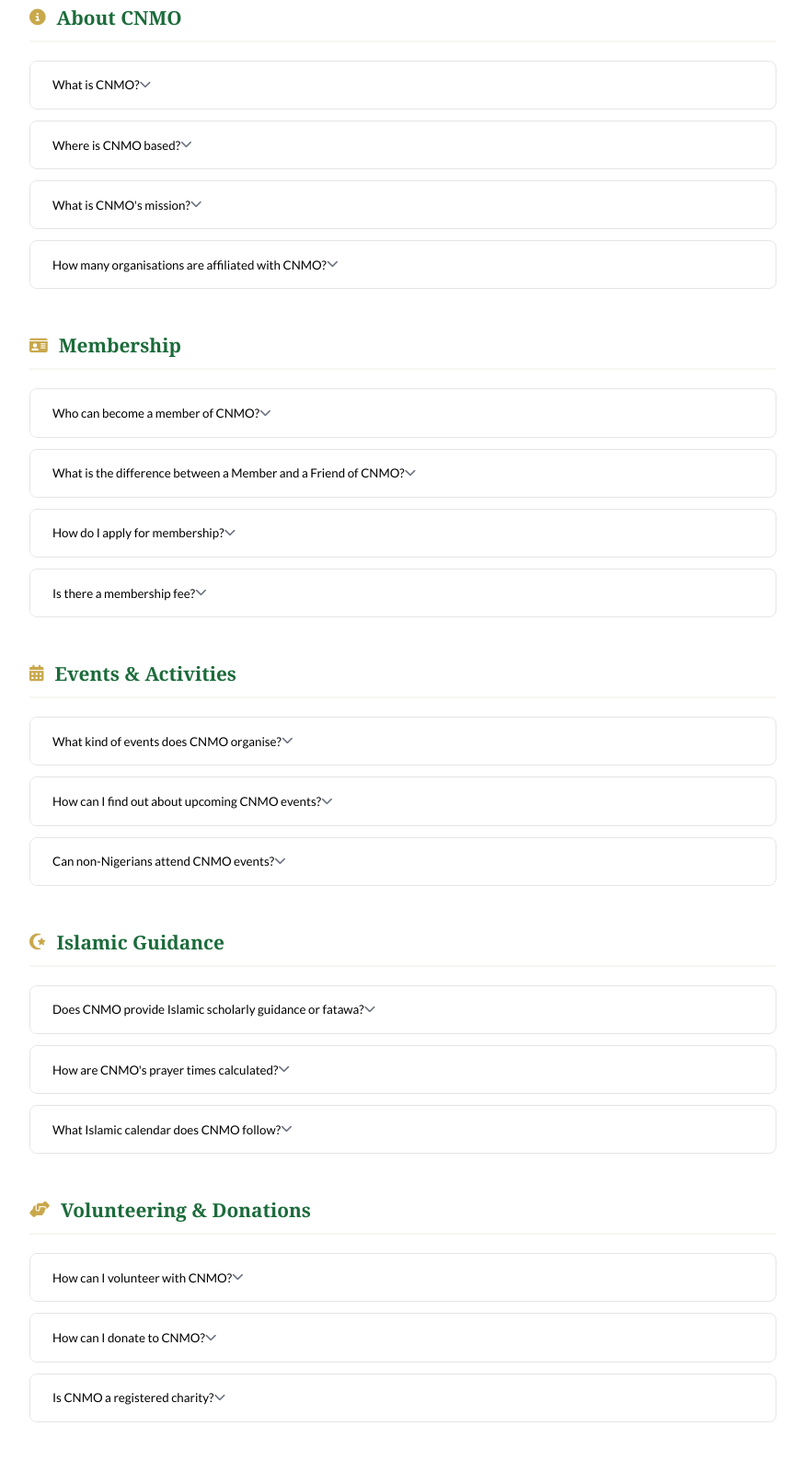
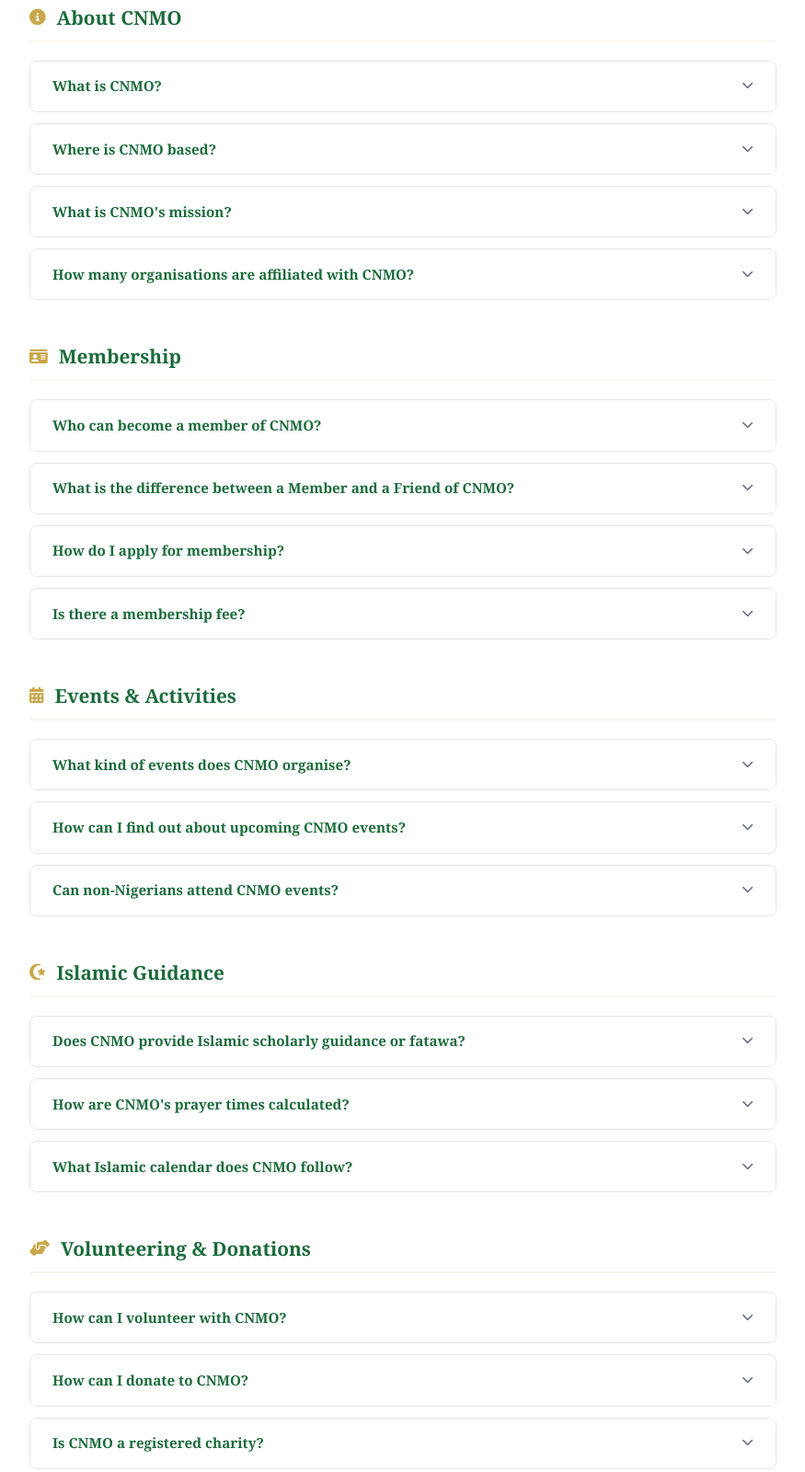
Before and after one commit to Ayam7273/cnmo, a plain HTML site: page faq.html in a window 1280 px wide. Shown: the part 780-2380 px from the top of the page at 92% size, without its empty margins (202-1077 px from the left). Drawn offline with Linux system fonts and the light colour scheme; a web font is replaced by a local one.

Commit message:
5th commit

```diff
--- a/faq.html
+++ b/faq.html
@@ -116,40 +116,40 @@
         <h3 class="faq-category-title"><i class="fas fa-info-circle"></i> About CNMO</h3>
 
         <div class="accordion-item">
-          <button class="accordion-header" aria-expanded="false">
-            What is CNMO?
+          <div class="accordion-header" aria-expanded="false">
+            <h4>What is CNMO?</h4>
             <i class="fas fa-chevron-down accordion-icon"></i>
-          </button>
+          </div>
           <div class="accordion-body">
             <p>CNMO stands for the Council of Nigerian Muslim Organisations. We are the national Islamic umbrella body representing Nigerian Muslim organisations across the United Kingdom. Founded to unite the Nigerian Muslim ummah, CNMO works to promote Islamic values, coordinate community activities, and serve as a collective voice for its member organisations.</p>
           </div>
         </div>
 
         <div class="accordion-item">
-          <button class="accordion-header" aria-expanded="false">
-            Where is CNMO based?
+          <div class="accordion-header" aria-expanded="false">
+            <h4>Where is CNMO based?</h4>
             <i class="fas fa-chevron-down accordion-icon"></i>
-          </button>
+          </div>
           <div class="accordion-body">
             <p>CNMO is based in London. Our registered address is 365 Old Kent Rd, London SE1 5JH, United Kingdom. However, our activities and member organisations span the length and breadth of the United Kingdom, from London and Birmingham to Manchester and Coventry.</p>
           </div>
         </div>
 
         <div class="accordion-item">
-          <button class="accordion-header" aria-expanded="false">
-            What is CNMO's mission?
+          <div class="accordion-header" aria-expanded="false">
+            <h4>What is CNMO's mission?</h4>
             <i class="fas fa-chevron-down accordion-icon"></i>
-          </button>
+          </div>
           <div class="accordion-body">
             <p>Our mission is rooted in three core pillars: <strong>Unity</strong> - bringing together Nigerian Muslim organisations under one roof; <strong>Education</strong> - promoting Islamic knowledge through lectures, e-bulletins, and conferences; and <strong>Service</strong> - advocating for the welfare and needs of the Nigerian Muslim community in the UK. All our activities are guided by the Holy Qur'an and the Sunnah of the Prophet Muhammad (SAW).</p>
           </div>
         </div>
 
         <div class="accordion-item">
-          <button class="accordion-header" aria-expanded="false">
-            How many organisations are affiliated with CNMO?
+          <div class="accordion-header" aria-expanded="false">
+            <h4>How many organisations are affiliated with CNMO?</h4>
             <i class="fas fa-chevron-down accordion-icon"></i>
-          </button>
+          </div>
           <div class="accordion-body">
             <p>CNMO currently has 19 affiliated member organisations across the UK. These range from local Islamic societies and mosques to national welfare trusts and prayer groups. You can view the full list on our <a href="affiliates.html" style="color:var(--primary-green);font-weight:600;">Affiliates page</a>.</p>
           </div>
@@ -161,40 +161,40 @@
         <h3 class="faq-category-title"><i class="fas fa-id-card"></i> Membership</h3>
 
         <div class="accordion-item">
-          <button class="accordion-header" aria-expanded="false">
-            Who can become a member of CNMO?
+          <div class="accordion-header" aria-expanded="false">
+            <h4>Who can become a member of CNMO?</h4>
             <i class="fas fa-chevron-down accordion-icon"></i>
-          </button>
+          </div>
           <div class="accordion-body">
             <p>CNMO membership is open to Nigerian Muslim organisations registered or operating within the United Kingdom. If you represent an Islamic society, mosque, welfare group, or similar organisation with Nigerian Muslim members, you are eligible to apply. Individual membership is not currently available, though individuals can register as a <a href="become_friend.html" style="color:var(--primary-green);font-weight:600;">Friend of CNMO</a>.</p>
           </div>
         </div>
 
         <div class="accordion-item">
-          <button class="accordion-header" aria-expanded="false">
-            What is the difference between a Member and a Friend of CNMO?
+          <div class="accordion-header" aria-expanded="false">
+            <h4>What is the difference between a Member and a Friend of CNMO?</h4>
             <i class="fas fa-chevron-down accordion-icon"></i>
-          </button>
+          </div>
           <div class="accordion-body">
             <p><strong>Members</strong> are organisations that formally affiliate with CNMO. They gain voting rights, representation at executive level, and full access to CNMO's resources and activities. <strong>Friends</strong> are individual supporters who wish to stay connected with CNMO, receive our updates, and support our mission. Friends do not carry voting rights but are valued members of our community.</p>
           </div>
         </div>
 
         <div class="accordion-item">
-          <button class="accordion-header" aria-expanded="false">
-            How do I apply for membership?
+          <div class="accordion-header" aria-expanded="false">
+            <h4>How do I apply for membership?</h4>
             <i class="fas fa-chevron-down accordion-icon"></i>
-          </button>
+          </div>
           <div class="accordion-body">
             <p>You can apply online through our <a href="become_member.html" style="color:var(--primary-green);font-weight:600;">Become a Member</a> page. Fill in the membership application form with your organisation's details and the reasons for joining. Our team will review your application and respond within a reasonable timeframe. You may also email us at <a href="mailto:info@cnmo.uk" style="color:var(--primary-green);">info@cnmo.uk</a> for further guidance.</p>
           </div>
         </div>
 
         <div class="accordion-item">
-          <button class="accordion-header" aria-expanded="false">
-            Is there a membership fee?
+          <div class="accordion-header" aria-expanded="false">
+            <h4>Is there a membership fee?</h4>
             <i class="fas fa-chevron-down accordion-icon"></i>
-          </button>
+          </div>
           <div class="accordion-body">
             <p>Membership fee details are shared during the application process. CNMO operates as a non-profit umbrella body, and any fees collected are used solely to support the administration and activities of the council. Please contact us at <a href="mailto:info@cnmo.uk" style="color:var(--primary-green);">info@cnmo.uk</a> for the current membership fee structure.</p>
           </div>
@@ -206,30 +206,30 @@
         <h3 class="faq-category-title"><i class="fas fa-calendar-alt"></i> Events & Activities</h3>
 
         <div class="accordion-item">
-          <button class="accordion-header" aria-expanded="false">
-            What kind of events does CNMO organise?
+          <div class="accordion-header" aria-expanded="false">
+            <h4>What kind of events does CNMO organise?</h4>
             <i class="fas fa-chevron-down accordion-icon"></i>
-          </button>
+          </div>
           <div class="accordion-body">
             <p>CNMO organises a wide range of events including Islamic lectures and seminars, community conferences (such as the London Conference on Islam and World), Eid celebrations, Jumu'ah reminders, welfare and charity drives, and youth programmes. Events are hosted across the UK in member organisations' mosques and community centres.</p>
           </div>
         </div>
 
         <div class="accordion-item">
-          <button class="accordion-header" aria-expanded="false">
-            How can I find out about upcoming CNMO events?
+          <div class="accordion-header" aria-expanded="false">
+            <h4>How can I find out about upcoming CNMO events?</h4>
             <i class="fas fa-chevron-down accordion-icon"></i>
-          </button>
+          </div>
           <div class="accordion-body">
             <p>You can visit our <a href="events.html" style="color:var(--primary-green);font-weight:600;">Events page</a> for a list of upcoming events, or subscribe to our newsletter at the bottom of the homepage to receive updates directly in your inbox. We also share announcements on our <a href="https://www.facebook.com/cnmoorganisation/" target="_blank" rel="noopener noreferrer" style="color:var(--primary-green);">Facebook page</a> and <a href="https://twitter.com/CNMOuk" target="_blank" rel="noopener noreferrer" style="color:var(--primary-green);">Twitter/X</a>.</p>
           </div>
         </div>
 
         <div class="accordion-item">
-          <button class="accordion-header" aria-expanded="false">
-            Can non-Nigerians attend CNMO events?
+          <div class="accordion-header" aria-expanded="false">
+            <h4>Can non-Nigerians attend CNMO events?</h4>
             <i class="fas fa-chevron-down accordion-icon"></i>
-          </button>
+          </div>
           <div class="accordion-body">
             <p>Absolutely. While CNMO was established to serve the Nigerian Muslim community in the UK, our events and activities are open to all Muslims and members of the wider community. Islam teaches that the ummah transcends national and ethnic boundaries, and we welcome anyone who wishes to learn, participate, and connect with us.</p>
           </div>
@@ -241,30 +241,30 @@
         <h3 class="faq-category-title"><i class="fas fa-star-and-crescent"></i> Islamic Guidance</h3>
 
         <div class="accordion-item">
-          <button class="accordion-header" aria-expanded="false">
-            Does CNMO provide Islamic scholarly guidance or fatawa?
+          <div class="accordion-header" aria-expanded="false">
+            <h4>Does CNMO provide Islamic scholarly guidance or fatawa?</h4>
             <i class="fas fa-chevron-down accordion-icon"></i>
-          </button>
+          </div>
           <div class="accordion-body">
             <p>CNMO is an umbrella body and community organisation, not a scholarly institution. We do not issue formal fatawa (religious rulings). However, we work closely with scholars and our member organisations to provide Islamic educational content through our e-bulletins, events, and Jumu'ah resources. For personal religious rulings, we recommend consulting a qualified Islamic scholar.</p>
           </div>
         </div>
 
         <div class="accordion-item">
-          <button class="accordion-header" aria-expanded="false">
-            How are CNMO's prayer times calculated?
+          <div class="accordion-header" aria-expanded="false">
+            <h4>How are CNMO's prayer times calculated?</h4>
             <i class="fas fa-chevron-down accordion-icon"></i>
-          </button>
+          </div>
           <div class="accordion-body">
             <p>The prayer times displayed on our website are fetched live from the <strong>Aladhan API</strong>, using the Muslim World League (MWL) calculation method for London, United Kingdom. This method is widely accepted for prayer time calculations in the UK. Times are for London and may vary slightly if you are in another city. You can view today's full schedule on our <a href="prayer-times.html" style="color:var(--primary-green);font-weight:600;">Prayer Times page</a>.</p>
           </div>
         </div>
 
         <div class="accordion-item">
-          <button class="accordion-header" aria-expanded="false">
-            What Islamic calendar does CNMO follow?
+          <div class="accordion-header" aria-expanded="false">
+            <h4>What Islamic calendar does CNMO follow?</h4>
             <i class="fas fa-chevron-down accordion-icon"></i>
-          </button>
+          </div>
           <div class="accordion-body">
             <p>CNMO follows the Hijri (Islamic lunar) calendar. Our <a href="islamic-calendar.html" style="color:var(--primary-green);font-weight:600;">Islamic Calendar page</a> provides a live date converter between Gregorian and Hijri dates, a listing of key Islamic dates for the current year, and information about the current month. Significant dates such as Ramadan, Eid al-Fitr, and Eid al-Adha are highlighted for the community.</p>
           </div>
@@ -276,30 +276,30 @@
         <h3 class="faq-category-title"><i class="fas fa-hands-helping"></i> Volunteering & Donations</h3>
 
         <div class="accordion-item">
-          <button class="accordion-header" aria-expanded="false">
-            How can I volunteer with CNMO?
+          <div class="accordion-header" aria-expanded="false">
+            <h4>How can I volunteer with CNMO?</h4>
             <i class="fas fa-chevron-down accordion-icon"></i>
-          </button>
+          </div>
           <div class="accordion-body">
             <p>We welcome volunteers of all backgrounds and skill sets. Whether you can help with events, social media, graphic design, community outreach, or administration, there is a role for you. Visit our <a href="volunteer.html" style="color:var(--primary-green);font-weight:600;">Volunteer page</a> to fill in our registration form, and a member of our team will be in touch to discuss opportunities that match your skills and availability.</p>
           </div>
         </div>
 
         <div class="accordion-item">
-          <button class="accordion-header" aria-expanded="false">
-            How can I donate to CNMO?
+          <div class="accordion-header" aria-expanded="false">
+            <h4>How can I donate to CNMO?</h4>
             <i class="fas fa-chevron-down accordion-icon"></i>
-          </button>
+          </div>
           <div class="accordion-body">
             <p>Donations help CNMO continue its work of uniting and serving the Nigerian Muslim community in the UK. You can donate by clicking the <strong>Donate</strong> button in the navigation bar. All donations are used to support CNMO's activities, events, and community projects. For enquiries about larger donations, corporate giving, or Zakat-eligible projects, please email us at <a href="mailto:info@cnmo.uk" style="color:var(--primary-green);">info@cnmo.uk</a>.</p>
           </div>
         </div>
 
         <div class="accordion-item">
-          <button class="accordion-header" aria-expanded="false">
-            Is CNMO a registered charity?
+          <div class="accordion-header" aria-expanded="false">
+            <h4>Is CNMO a registered charity?</h4>
             <i class="fas fa-chevron-down accordion-icon"></i>
-          </button>
+          </div>
           <div class="accordion-body">
             <p>CNMO operates as a non-profit umbrella organisation serving the Nigerian Muslim community in the UK. For specific information about our registration status and governance, please contact us directly at <a href="mailto:info@cnmo.uk" style="color:var(--primary-green);">info@cnmo.uk</a> or via our <a href="contact.html" style="color:var(--primary-green);">Contact page</a>.</p>
           </div>
```
